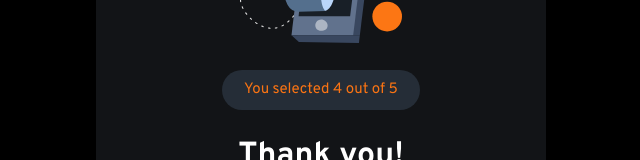
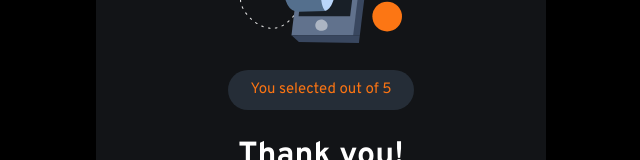
Before and after one commit to tylermaks/interactive-rating-component-repo, a React (Create React App) app in the folder interactive-rating-component/: page / in a window 1280 px wide. Both pictures are taken after a click on the button "SUBMIT". Shown: the part 299-459 px from the top of the page, without its empty margins (319-959 px from the left). Built offline with nearby package versions, Linux system fonts and the light colour scheme.

Commit message:
Add state in Container component to manage rating data

```diff
--- a/interactive-rating-component/src/Container.jsx
+++ b/interactive-rating-component/src/Container.jsx
@@ -4,6 +4,7 @@ import ThankYou from "./ThankYou"
 
 function Container() {
     const[submit, setSubmit] = useState(false)
+    const[selector, setSelector] = useState('')
 
     const handleSubmit = () =>{
          setSubmit(true)
@@ -11,7 +12,7 @@ function Container() {
 
     return (
         <div id="component-container">
-            {submit ? <ThankYou /> : <RatingPage clicked={handleSubmit}/>}
+            {submit ? <ThankYou ratingNum={selector} /> : <RatingPage clicked={handleSubmit} ratingNum ={setSelector} />}
         </div>
     );
 }
--- a/interactive-rating-component/src/RatingCircle.jsx
+++ b/interactive-rating-component/src/RatingCircle.jsx
@@ -4,8 +4,8 @@ import React, {useState} from 'react'
 const Circle = (props) =>{
 
     return(
-        <li onClick={props.test1} className={"circle"} style={{backgroundColor: props.test2 ? "hsl(25, 97%, 53%)" : "", color: props.test2 ? "#FFF" : ""}}>
-            {props.num}
+        <li onClick={() => {props.setSelected(); props.ratingNum()}} className={"circle"} style={{backgroundColor: props.selected ? "hsl(25, 97%, 53%)" : "", color: props.selected ? "#FFF" : ""}}>
+            {props.id}
         </li>
     )
 }
@@ -21,10 +21,10 @@ const RatingCircle = (props) =>{
             {circles.map((circle, index) => (
                  <Circle
                     key={index}
-                    id={index}
-                    num={circle}
-                    test1={() => setSelected(index)}
-                    test2={selected === index}
+                    id={circle}
+                    setSelected={() => setSelected(index)}
+                    selected={selected === index}
+                    ratingNum={() => props.ratingNum(circle)}
                 />
             ))}
         </ul>
--- a/interactive-rating-component/src/RatingPage.jsx
+++ b/interactive-rating-component/src/RatingPage.jsx
@@ -6,14 +6,14 @@ const RatingPage = (props) => {
     return(
         <div className="rating-page">
 
-            <img className="star-icon circle" src="images/icon-star.svg" alt="star icon" />
+            <img className="star-icon circle" src="images/icon-star.svg" alt="star icon"/>
 
             <article>
                 <h1>How did we do?</h1>
                 <p>Please let us know how we did with your support request. All feedback is appreciated to help us improve our offering!</p>
             </article>
 
-            <RatingCircle/>
+            <RatingCircle ratingNum={props.ratingNum}/>
 
             <button onClick={props.clicked}>Submit</button>
         </div>
--- a/interactive-rating-component/src/ThankYou.jsx
+++ b/interactive-rating-component/src/ThankYou.jsx
@@ -5,7 +5,7 @@ const ThankYou = (props) => {
         <div className="rating-page rating-page--center">
             <img className="mobile-img" src="images/illustration-thank-you.svg" alt="Mobile Phone with Credit Card" />
 
-            <p className="selected-text">You selected 4 out of 5</p>
+            <p className="selected-text">You selected {props.ratingNum} out of 5</p>
 
             <article className="thankyou-text">
                 <h1>Thank you!</h1>
```
